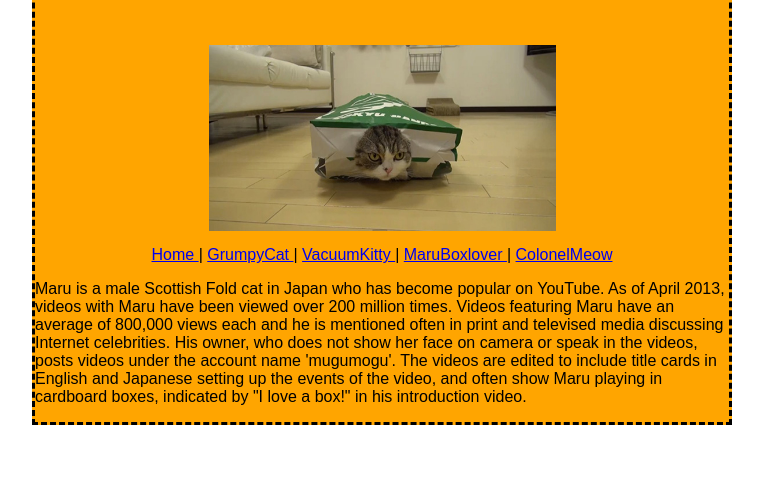
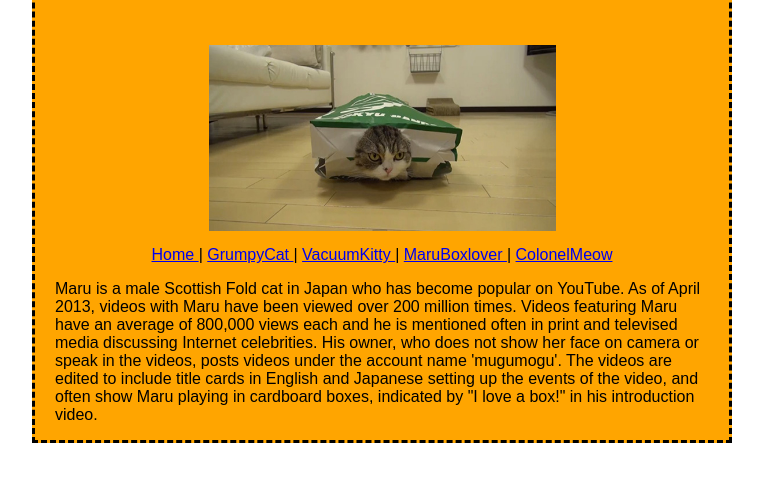
Before and after one commit to Peaches1224/CatWebsite, a plain HTML site: page maru.html in a window 1280 px wide. Shown: the part 197-678 px from the top of the page, without its empty margins (258-1021 px from the left). Drawn offline with Linux system fonts and the light colour scheme.

Commit message:
added padding to P tag

```diff
--- a/maru.html
+++ b/maru.html
@@ -28,7 +28,7 @@ margin-right: auto; font-family: Arial, Helvetica, sans-serif;" >
             <a href="meow.html">ColonelMeow</a>
          </nav>
 
-            <p>
+            <p style="padding-left: 20px; padding-right: 20px;" >
                 Maru is a male Scottish Fold cat in Japan who has become popular on YouTube. As of April 2013, videos with Maru have been viewed over 200 million times. Videos featuring Maru have an average of 800,000 views each and he is mentioned often in print and televised media discussing Internet celebrities.
         His owner, who does not show her face on camera or speak in the videos, posts videos under the account name 'mugumogu'. The videos are edited to include title cards in English and Japanese setting up the events of the video, and often show Maru playing in cardboard boxes, indicated by "I love a box!" in his introduction video.
 
```
Also changed, not shown: meow.html (+1 -1 lines), vacuum.html (+1 -1 lines), images/vacuum.jpg (deleted).
